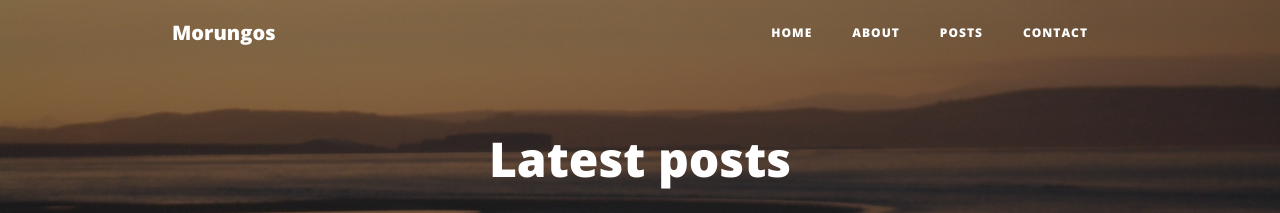
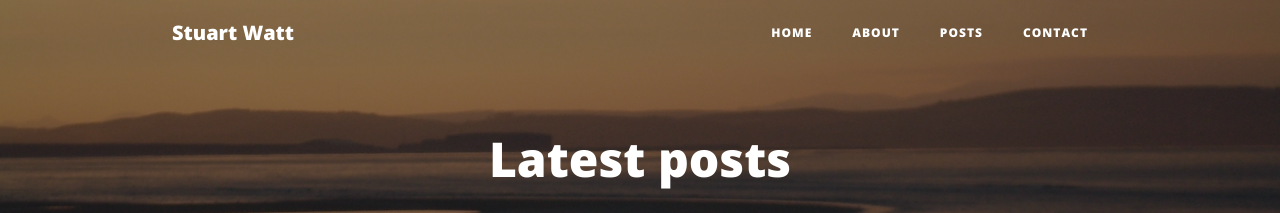
Before and after one commit to morungos/morungos.github.io, a Jekyll site: the page built from index.html, in a window 1280 px wide. Shown: the top 213 px of the page. Built offline with Jekyll 4.4.1, drawn with Linux system fonts in a browser that asks for light colours.

Commit message:
change the site title

```diff
--- a/_config.yml
+++ b/_config.yml
@@ -1,4 +1,4 @@
-title:              Morungos
+title:              Stuart Watt
 email:              morungos@gmail.com
 description:        ""
 author:             Stuart Watt
```
